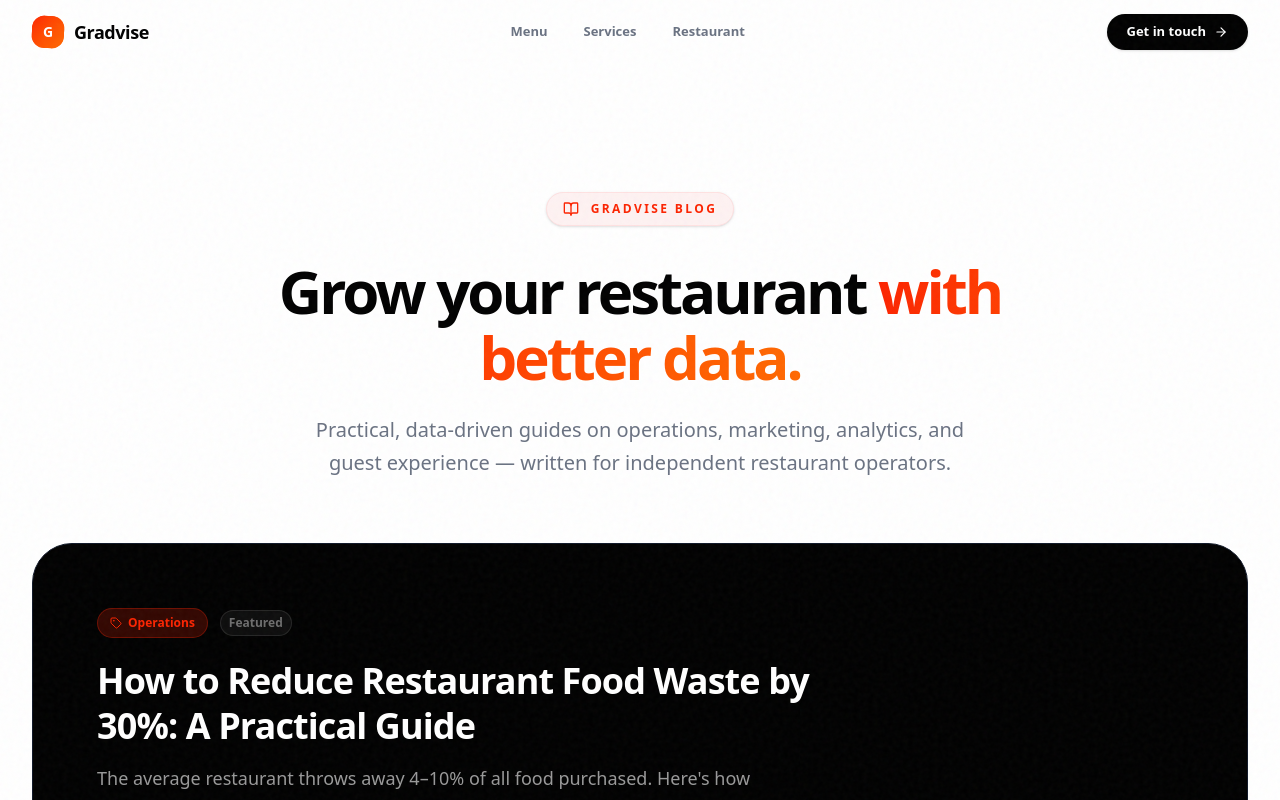
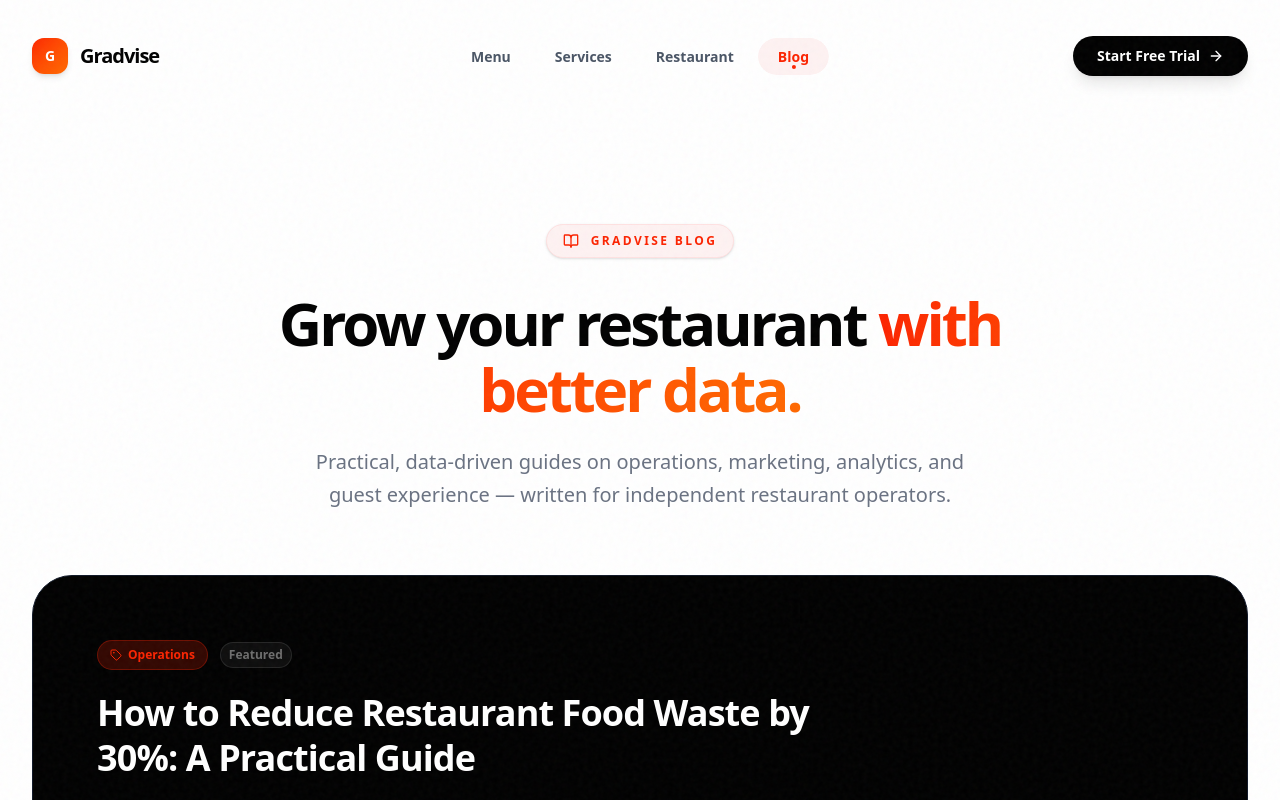
Before and after one commit to grad-dev/Gradvise-Landing-Page, a Next.js app: page /blog in a window 1280 px wide. Shown: the top 800 px of the page. Built offline with nearby package versions, Linux system fonts and the light colour scheme; a web font is replaced by a local one.

Commit message:
seo changes

```diff
--- a/src/app/about/page.tsx
+++ b/src/app/about/page.tsx
@@ -3,6 +3,7 @@
 import { motion } from 'framer-motion';
 import { Target, Heart, Shield, Zap } from 'lucide-react';
 import Link from 'next/link';
+import Image from 'next/image';
 
 const fadeUp = {
   initial: { opacity: 0, y: 40 },
@@ -33,7 +34,7 @@ export default function AboutPage() {
 
         {/* Hero Image */}
         <motion.div initial={{ opacity: 0, scale: 0.95 }} animate={{ opacity: 1, scale: 1 }} transition={{ delay: 0.2, duration: 0.8 }} className="w-full h-[400px] md:h-[500px] bg-gray-50 rounded-[32px] border border-gray-100 shadow-xl overflow-hidden relative group mb-32">
-           <img src="https://images.unsplash.com/photo-1552566626-52f8b828add9?auto=format&fit=crop&q=80&w=2000" className="w-full h-full object-cover group-hover:scale-105 transition-transform duration-[3s]" alt="Gradvise Team" />
+           <Image src="https://images.unsplash.com/photo-1552566626-52f8b828add9?auto=format&fit=crop&q=80&w=2000" fill className="object-cover group-hover:scale-105 transition-transform duration-[3s]" alt="Gradvise Team" sizes="100vw" priority />
            <div className="absolute inset-0 bg-gradient-to-t from-black/80 via-black/20 to-transparent flex items-end p-8 md:p-12">
              <div className="text-left max-w-xl">
                 <div className="text-white text-2xl md:text-4xl font-bold tracking-tight mb-2">Built in San Francisco</div>
--- a/src/components/Navbar.tsx
+++ b/src/components/Navbar.tsx
@@ -1,14 +1,16 @@
 'use client';
 
-import { Menu, X, ArrowRight, ChevronRight } from 'lucide-react';
+import { Menu, X, ArrowRight, ChevronRight, Sparkles } from 'lucide-react';
 import Link from 'next/link';
 import { usePathname } from 'next/navigation';
 import { useState, useEffect } from 'react';
+import { motion, AnimatePresence } from 'framer-motion';
 
 const navLinks = [
   { label: 'Menu', path: '/menu' },
   { label: 'Services', path: '/services' },
   { label: 'Restaurant', path: '/restaurant' },
+  { label: 'Blog', path: '/blog' },
 ];
 
 export default function MainNavbar() {
@@ -30,79 +32,86 @@ export default function MainNavbar() {
   return (
     <>
       <header
-        className={`fixed top-0 inset-x-0 z-50 transition-all duration-500 ${
-          scrolled
-            ? 'bg-white/90 backdrop-blur-xl shadow-[0_1px_0_0_rgba(0,0,0,0.06),0_8px_32px_-8px_rgba(0,0,0,0.08)]'
-            : 'bg-white/60 backdrop-blur-md'
+        className={`fixed inset-x-0 top-0 z-50 transition-all duration-500 ease-out ${
+          scrolled ? 'py-4' : 'py-6'
         }`}
       >
-        <div className="container mx-auto max-w-7xl px-4 sm:px-6 lg:px-8">
-          <div className="flex h-16 items-center justify-between">
+        <div className="container mx-auto px-4">
+          <div
+            className={`mx-auto flex items-center justify-between transition-all duration-500 ease-out rounded-full ${
+              scrolled
+                ? 'bg-white/80 backdrop-blur-xl shadow-[0_8px_32px_-8px_rgba(0,0,0,0.08)] border border-gray-200/50 h-16 max-w-5xl px-6'
+                : 'bg-transparent h-16 max-w-7xl px-4'
+            }`}
+          >
 
             {/* Logo */}
-            <Link href="/" className="flex items-center gap-2.5 group shrink-0">
-              <div className="relative w-8 h-8 shrink-0">
-                <div className="absolute inset-0 bg-gradient-to-br from-primary to-orange-500 rounded-xl rotate-[6deg] group-hover:rotate-[12deg] transition-transform duration-300" />
-                <div className="absolute inset-0 bg-gradient-to-br from-primary to-orange-500 rounded-xl flex items-center justify-center">
+            <Link href="/" className="flex items-center gap-3 group shrink-0">
+              <div className="relative w-9 h-9 shrink-0 flex items-center justify-center">
+                <div className="absolute inset-0 bg-primary rounded-xl rotate-[10deg] group-hover:rotate-[20deg] scale-95 group-hover:scale-105 opacity-20 transition-all duration-300" />
+                <div className="absolute inset-0 bg-gradient-to-br from-primary to-orange-500 rounded-xl flex items-center justify-center shadow-md group-hover:shadow-primary/30 transition-all duration-300">
                   <span className="text-white font-black text-sm tracking-tight">G</span>
                 </div>
               </div>
-              <span className="text-lg font-black tracking-tight text-black group-hover:text-primary transition-colors duration-200">
+              <span className={`text-xl font-black tracking-tighter transition-colors duration-200 ${scrolled ? 'text-black group-hover:text-primary' : 'text-black group-hover:text-primary'}`}>
                 Gradvise
               </span>
             </Link>
 
             {/* Desktop Nav */}
-            <nav className="hidden md:flex items-center gap-1">
+            <nav className="hidden md:flex items-center gap-1 absolute left-1/2 -translate-x-1/2">
               {navLinks.map((item) => {
                 const isActive = pathname === item.path;
                 return (
                   <Link
                     key={item.label}
                     href={item.path}
-                    className={`relative text-[13px] font-bold px-4 py-2 rounded-full transition-all duration-200 group ${
-                      isActive
-                        ? 'text-primary'
-                        : 'text-gray-500 hover:text-black'
-                    }`}
+                    className="relative text-[14px] font-bold px-5 py-2 rounded-full transition-all duration-300 group overflow-hidden"
                   >
                     {/* Active indicator dot */}
                     {isActive && (
-                      <span className="absolute top-1.5 right-1.5 w-1 h-1 rounded-full bg-primary" />
+                      <span className="absolute bottom-1.5 left-1/2 -translate-x-1/2 w-1 h-1 rounded-full bg-primary" />
                     )}
                     {/* Hover background */}
-                    <span className="absolute inset-0 rounded-full bg-gray-100 opacity-0 group-hover:opacity-100 transition-opacity duration-200" />
-                    <span className="relative">{item.label}</span>
+                    <span className={`absolute inset-0 rounded-full transition-opacity duration-300 -z-10 ${isActive ? 'bg-red-50 opacity-100' : 'bg-gray-100 opacity-0 group-hover:opacity-100'}`} />
+                    <span className={`relative transition-colors duration-300 ${isActive ? 'text-primary' : 'text-gray-600 group-hover:text-black'}`}>
+                      {item.label}
+                    </span>
                   </Link>
                 );
               })}
             </nav>
 
             {/* CTA + Mobile Toggle */}
-            <div className="flex items-center gap-3">
+            <div className="flex items-center gap-4">
               {/* Desktop CTA */}
+              <div className="hidden md:flex items-center gap-3">
                 <Link
                   href="/contact"
-                className="hidden md:inline-flex items-center gap-2 h-9 px-5 rounded-full bg-black text-white text-[13px] font-bold hover:bg-primary transition-all duration-300 group shadow-sm"
+                  className="relative inline-flex items-center justify-center gap-2 h-10 px-6 rounded-full bg-black text-white text-sm font-bold hover:bg-primary transition-all duration-300 group shadow-lg shadow-black/10 overflow-hidden"
                 >
-                Get in touch
-                <ArrowRight className="w-3.5 h-3.5 group-hover:translate-x-0.5 transition-transform duration-200" />
+                  <span className="absolute inset-0 w-full h-full bg-gradient-to-r from-primary to-orange-500 opacity-0 group-hover:opacity-100 transition-opacity duration-300" />
+                  <span className="relative flex items-center gap-2">
+                    Start Free Trial
+                    <ArrowRight className="w-4 h-4 group-hover:translate-x-1 transition-transform duration-300" />
+                  </span>
                 </Link>
+              </div>
 
               {/* Mobile burger */}
               <button
                 type="button"
                 onClick={() => setMobileMenuOpen(!mobileMenuOpen)}
-                className="md:hidden relative w-9 h-9 rounded-xl flex items-center justify-center text-black hover:bg-gray-100 transition-colors"
+                className="md:hidden relative w-10 h-10 rounded-full flex items-center justify-center bg-gray-50 text-black hover:bg-gray-100 transition-colors border border-gray-200 shadow-sm"
                 aria-label="Toggle menu"
               >
                 <span
-                  className={`absolute transition-all duration-300 ${mobileMenuOpen ? 'opacity-100 rotate-0' : 'opacity-0 rotate-90'}`}
+                  className={`absolute transition-all duration-300 ${mobileMenuOpen ? 'opacity-100 rotate-0 scale-100' : 'opacity-0 rotate-90 scale-50'}`}
                 >
-                  <X className="w-5 h-5" />
+                  <X className="w-5 h-5 text-primary" />
                 </span>
                 <span
-                  className={`absolute transition-all duration-300 ${mobileMenuOpen ? 'opacity-0 -rotate-90' : 'opacity-100 rotate-0'}`}
+                  className={`absolute transition-all duration-300 ${mobileMenuOpen ? 'opacity-0 -rotate-90 scale-50' : 'opacity-100 rotate-0 scale-100'}`}
                 >
                   <Menu className="w-5 h-5" />
                 </span>
@@ -111,36 +120,35 @@ export default function MainNavbar() {
 
           </div>
         </div>
-
-        {/* Bottom border line — subtle red accent on scroll */}
-        <div
-          className={`absolute bottom-0 inset-x-0 h-px transition-opacity duration-500 ${scrolled ? 'opacity-100' : 'opacity-0'}`}
-          style={{ background: 'linear-gradient(90deg, transparent, oklch(63% 0.25 35 / 0.3), transparent)' }}
-        />
       </header>
 
       {/* Mobile Drawer */}
-      <div
-        className={`fixed inset-0 z-40 md:hidden transition-all duration-300 ${
-          mobileMenuOpen ? 'pointer-events-auto' : 'pointer-events-none'
-        }`}
+      <AnimatePresence>
+        {mobileMenuOpen && (
+          <motion.div
+            initial={{ opacity: 0 }}
+            animate={{ opacity: 1 }}
+            exit={{ opacity: 0 }}
+            transition={{ duration: 0.2 }}
+            className="fixed inset-0 z-40 md:hidden flex flex-col justify-end"
           >
             {/* Backdrop */}
             <div
-          className={`absolute inset-0 bg-black/20 backdrop-blur-sm transition-opacity duration-300 ${
-            mobileMenuOpen ? 'opacity-100' : 'opacity-0'
-          }`}
+              className="absolute inset-0 bg-black/40 backdrop-blur-sm"
               onClick={() => setMobileMenuOpen(false)}
             />
 
             {/* Drawer panel */}
-        <div
-          className={`absolute top-16 left-3 right-3 bg-white rounded-[20px] shadow-2xl border border-gray-100 overflow-hidden transition-all duration-300 origin-top ${
-            mobileMenuOpen ? 'opacity-100 scale-100 translate-y-0' : 'opacity-0 scale-95 -translate-y-2'
-          }`}
+            <motion.div
+              initial={{ y: '100%' }}
+              animate={{ y: 0 }}
+              exit={{ y: '100%' }}
+              transition={{ type: 'spring', damping: 25, stiffness: 200 }}
+              className="relative w-full bg-white rounded-t-[32px] shadow-2xl p-6 pb-12 flex flex-col gap-2"
             >
-          {/* Nav links */}
-          <div className="p-3">
+              <div className="w-12 h-1.5 bg-gray-200 rounded-full mx-auto mb-6" />
+
+              <div className="flex flex-col gap-2 mb-6">
                 {navLinks.map((item) => {
                   const isActive = pathname === item.path;
                   return (
@@ -148,16 +156,16 @@ export default function MainNavbar() {
                       key={item.label}
                       href={item.path}
                       onClick={() => setMobileMenuOpen(false)}
-                  className={`flex items-center justify-between w-full px-4 py-3.5 rounded-xl text-sm font-bold transition-all duration-150 group ${
+                      className={`flex items-center justify-between w-full px-5 py-4 rounded-2xl text-base font-black transition-all duration-200 ${
                         isActive
                           ? 'bg-red-50 text-primary'
-                      : 'text-gray-700 hover:bg-gray-50 hover:text-black'
+                          : 'text-gray-800 bg-gray-50 hover:bg-gray-100'
                       }`}
                     >
                       <span>{item.label}</span>
                       <ChevronRight
-                    className={`w-4 h-4 transition-transform duration-200 group-hover:translate-x-0.5 ${
-                      isActive ? 'text-primary' : 'text-gray-300'
+                        className={`w-5 h-5 transition-transform duration-200 ${
+                          isActive ? 'text-primary' : 'text-gray-400'
                         }`}
                       />
                     </Link>
@@ -165,25 +173,22 @@ export default function MainNavbar() {
                 })}
               </div>
 
-          {/* Divider */}
-          <div className="h-px bg-gray-100 mx-3" />
-
-          {/* CTA */}
-          <div className="p-3">
+              <div className="grid grid-cols-1 gap-3">
                 <Link
                   href="/contact"
                   onClick={() => setMobileMenuOpen(false)}
-              className="flex items-center justify-center gap-2 w-full py-3.5 rounded-xl bg-black text-white text-sm font-bold hover:bg-primary transition-all duration-300 group"
+                  className="flex items-center justify-center gap-2 w-full py-4 rounded-2xl bg-primary text-white text-sm font-bold shadow-lg shadow-primary/25 hover:bg-red-600 transition-colors"
                 >
-              Get in touch
-              <ArrowRight className="w-4 h-4 group-hover:translate-x-0.5 transition-transform" />
+                  Start Free Trial
                 </Link>
               </div>
-        </div>
-      </div>
+            </motion.div>
+          </motion.div>
+        )}
+      </AnimatePresence>
 
       {/* Spacer to prevent content hiding under fixed navbar */}
-      <div className="h-16" />
+      <div className="h-24" />
     </>
   );
 }
```
Also changed, not shown: src/app/page.tsx (+38 -23 lines). Lines whose indentation alone changed are shown as unchanged.
